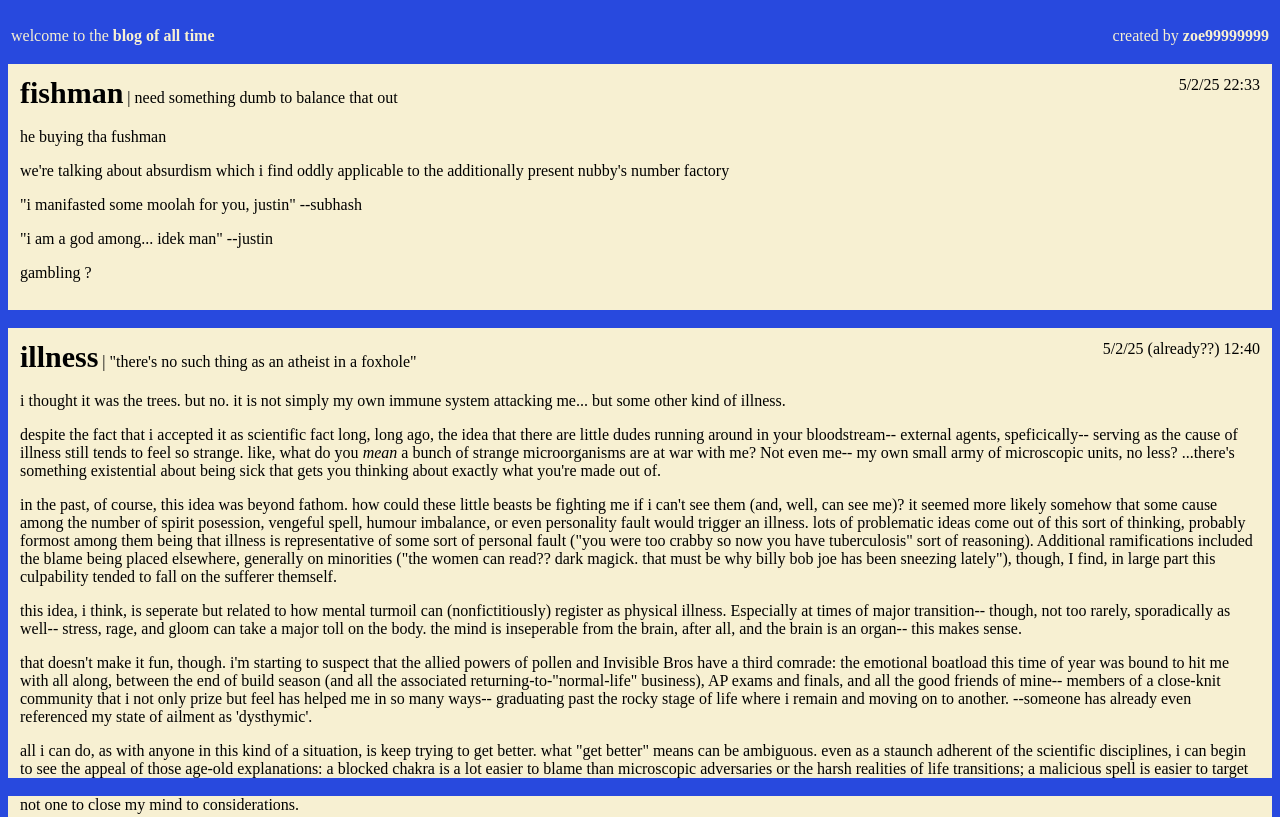
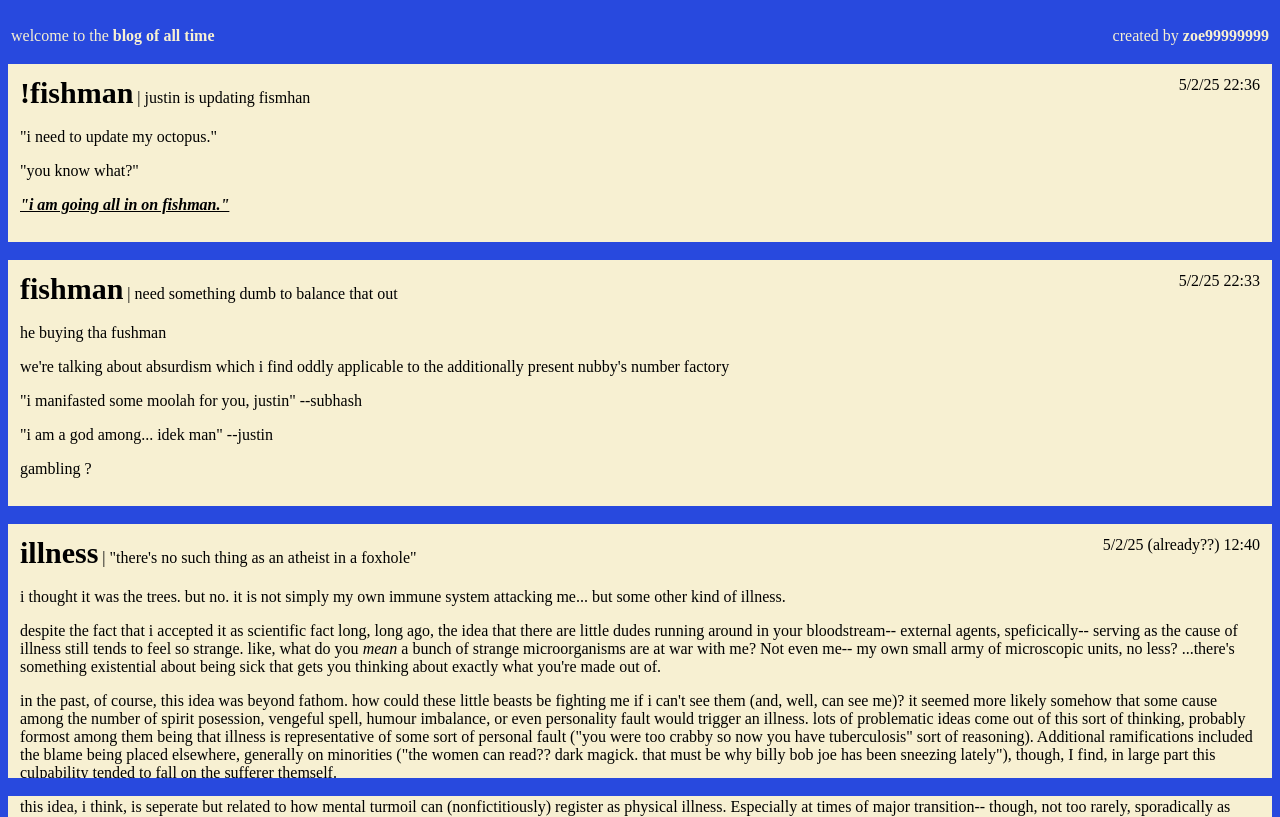
Before and after one commit to zoe99999999/zoe99999999.github.io, a plain HTML site: page index.html in a window 1280 px wide. Shown: the top 817 px of the page. Drawn offline with Linux system fonts and the light colour scheme.

Commit message:
upfdate fishman.beans

```diff
--- a/index.html
+++ b/index.html
@@ -10,6 +10,13 @@
 	<td style="text-align: right;"><p> created by <b> zoe99999999</b></p></td>
 </tr>
 </table>
+<div class="post">
+<div style="float: left;"> <span style="font-size: 30px;"><b>!fishman</b></span> | justin is updating fismhan </div><div style="float: right;">5/2/25 22:36</div> </br></br>
+	<p>"i need to update my octopus."</p>
+	<p>"you know what?"</p>
+	<p><b><em><u>"i am going all in on fishman."</u></em></b></p>
+</div>
+</br>
 <div class="post">
 <div style="float: left;"> <span style="font-size: 30px;"><b>fishman</b></span> | need something dumb to balance that out </div><div style="float: right;">5/2/25 22:33</div> </br></br>
 <p>he buying tha fushman</p>
```
